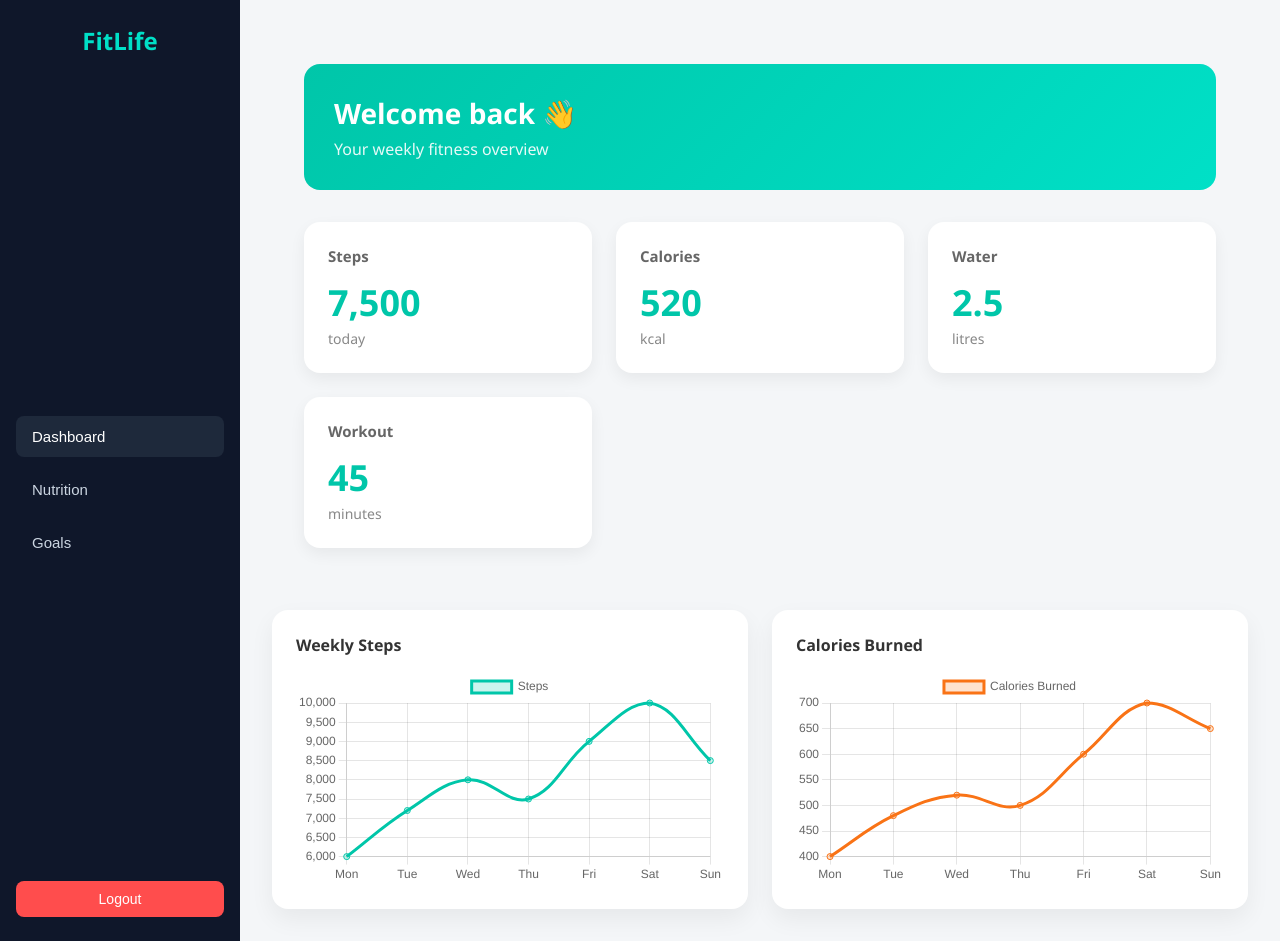
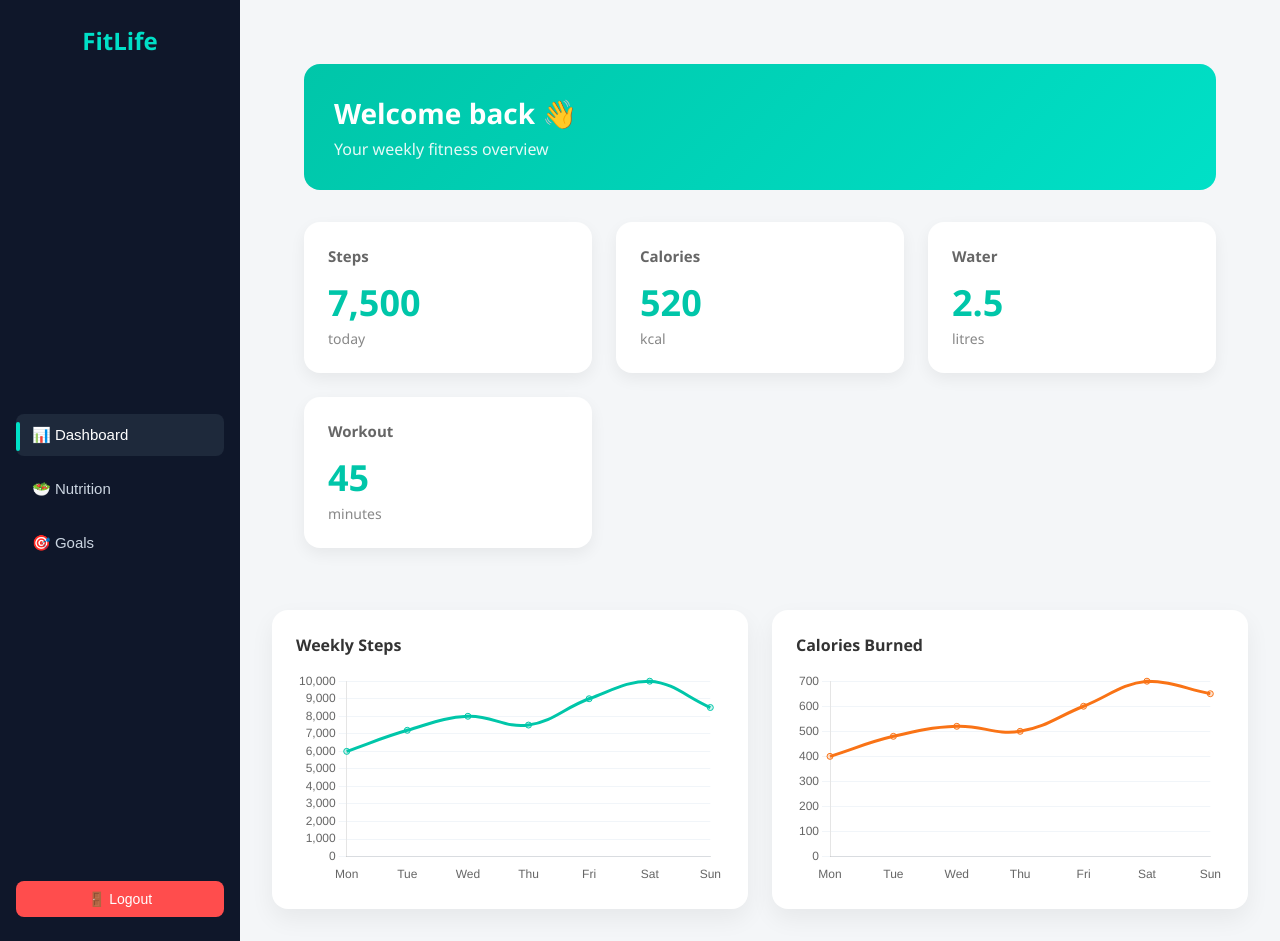
Before and after one commit to Bhuviofficial/Fitness-Frontend, a React (Vite) app: page /dashboard in a window 1280 px wide. Built offline with nearby package versions, Linux system fonts and the light colour scheme; sample sign-in values are in the browser's storage.

Commit message:
updated sucess

```diff
--- a/src/index.css
+++ b/src/index.css
@@ -488,3 +488,154 @@ body {
   font-size: 16px;
   color: #333;
 }
+/* =========================
+   DASHBOARD POLISH
+========================= */
+
+/* Smooth page animation */
+.dashboard-page,
+.main-content,
+.nutrition-page,
+.goals-page {
+  animation: fadeSlide 0.5s ease;
+}
+
+@keyframes fadeSlide {
+  from {
+    opacity: 0;
+    transform: translateY(12px);
+  }
+  to {
+    opacity: 1;
+    transform: translateY(0);
+  }
+}
+
+/* Icon + value layout for stat cards */
+.stat-header {
+  display: flex;
+  justify-content: space-between;
+  align-items: center;
+  margin-bottom: 10px;
+}
+
+.stat-icon {
+  width: 42px;
+  height: 42px;
+  border-radius: 12px;
+  display: flex;
+  align-items: center;
+  justify-content: center;
+  font-size: 20px;
+  background: rgba(0, 198, 169, 0.12);
+  color: #00c6a9;
+}
+
+/* Card footer hint */
+.stat-footer {
+  margin-top: 10px;
+  font-size: 13px;
+  color: #6b7280;
+}
+
+/* Better spacing for dashboard sections */
+.section {
+  margin-bottom: 40px;
+}
+
+/* Sidebar active indicator */
+.menu-item.active {
+  position: relative;
+}
+
+.menu-item.active::before {
+  content: "";
+  position: absolute;
+  left: 0;
+  top: 8px;
+  height: 70%;
+  width: 4px;
+  background: #00e0c7;
+  border-radius: 4px;
+}
+
+/* Hover feedback */
+.menu-item,
+.logout-btn,
+.sidebar-logout,
+.primary-btn {
+  transition: all 0.2s ease;
+}
+
+/* Chart card hover */
+.chart-card:hover {
+  transform: translateY(-4px);
+  box-shadow: 0 16px 30px rgba(0, 0, 0, 0.08);
+}
+
+/* Nutrition & goals cards hover polish */
+.summary-card:hover,
+.goal-card:hover,
+.meal-card:hover {
+  transform: translateY(-4px);
+  box-shadow: 0 14px 30px rgba(0, 0, 0, 0.08);
+}
+
+/* Scrollbar (desktop) */
+::-webkit-scrollbar {
+  width: 8px;
+}
+
+::-webkit-scrollbar-thumb {
+  background: #cbd5e1;
+  border-radius: 10px;
+}
+
+::-webkit-scrollbar-thumb:hover {
+  background: #94a3b8;
+}
+
+/* Mobile sidebar handling */
+@media (max-width: 900px) {
+  .sidebar {
+    width: 70px;
+    padding: 20px 8px;
+  }
+
+  .sidebar-logo {
+    font-size: 18px;
+    margin-bottom: 20px;
+  }
+
+  .menu-item {
+    text-align: center;
+    padding: 12px 8px;
+    font-size: 13px;
+  }
+
+  .menu-item span {
+    display: none;
+  }
+
+  .main-content {
+    padding: 20px;
+  }
+}
+
+/* Mobile cards spacing */
+@media (max-width: 600px) {
+  .welcome-card h2 {
+    font-size: 22px;
+  }
+
+  .stat-value {
+    font-size: 28px;
+  }
+
+  .stats-grid,
+  .nutrition-summary,
+  .goals-grid,
+  .charts-grid {
+    gap: 16px;
+  }
+}
--- a/src/pages/Dashboard.jsx
+++ b/src/pages/Dashboard.jsx
@@ -30,6 +30,28 @@ const Dashboard = () => {
 
   const isActive = (path) => location.pathname === path;
 
+  const chartOptions = {
+    responsive: true,
+    plugins: {
+      legend: {
+        display: false,
+      },
+    },
+    scales: {
+      y: {
+        beginAtZero: true,
+        grid: {
+          color: "#f1f5f9",
+        },
+      },
+      x: {
+        grid: {
+          display: false,
+        },
+      },
+    },
+  };
+
   const stepsData = {
     labels: ["Mon", "Tue", "Wed", "Thu", "Fri", "Sat", "Sun"],
     datasets: [
@@ -39,6 +61,7 @@ const Dashboard = () => {
         borderColor: "#00c6a9",
         backgroundColor: "rgba(0,198,169,0.2)",
         tension: 0.4,
+        fill: true,
       },
     ],
   };
@@ -47,11 +70,12 @@ const Dashboard = () => {
     labels: ["Mon", "Tue", "Wed", "Thu", "Fri", "Sat", "Sun"],
     datasets: [
       {
-        label: "Calories Burned",
+        label: "Calories",
         data: [400, 480, 520, 500, 600, 700, 650],
         borderColor: "#f97316",
         backgroundColor: "rgba(249,115,22,0.2)",
         tension: 0.4,
+        fill: true,
       },
     ],
   };
@@ -67,29 +91,32 @@ const Dashboard = () => {
             className={`menu-item ${isActive("/dashboard") ? "active" : ""}`}
             onClick={() => navigate("/dashboard")}
           >
-            Dashboard
+            📊 Dashboard
           </button>
+
           <button
             className={`menu-item ${isActive("/nutrition") ? "active" : ""}`}
             onClick={() => navigate("/nutrition")}
           >
-            Nutrition
+            🥗 Nutrition
           </button>
+
           <button
             className={`menu-item ${isActive("/goals") ? "active" : ""}`}
             onClick={() => navigate("/goals")}
           >
-            Goals
+            🎯 Goals
           </button>
         </nav>
 
         <button className="sidebar-logout" onClick={logout}>
-          Logout
+          🚪 Logout
         </button>
       </aside>
 
       {/* Main Content */}
       <main className="main-content">
+        {/* Welcome */}
         <section className="welcome-card">
           <h2>Welcome back 👋</h2>
           <p>Your weekly fitness overview</p>
@@ -126,12 +153,12 @@ const Dashboard = () => {
         <section className="charts-grid">
           <div className="chart-card">
             <h3>Weekly Steps</h3>
-            <Line data={stepsData} />
+            <Line data={stepsData} options={chartOptions} />
           </div>
 
           <div className="chart-card">
             <h3>Calories Burned</h3>
-            <Line data={caloriesData} />
+            <Line data={caloriesData} options={chartOptions} />
           </div>
         </section>
       </main>
```
